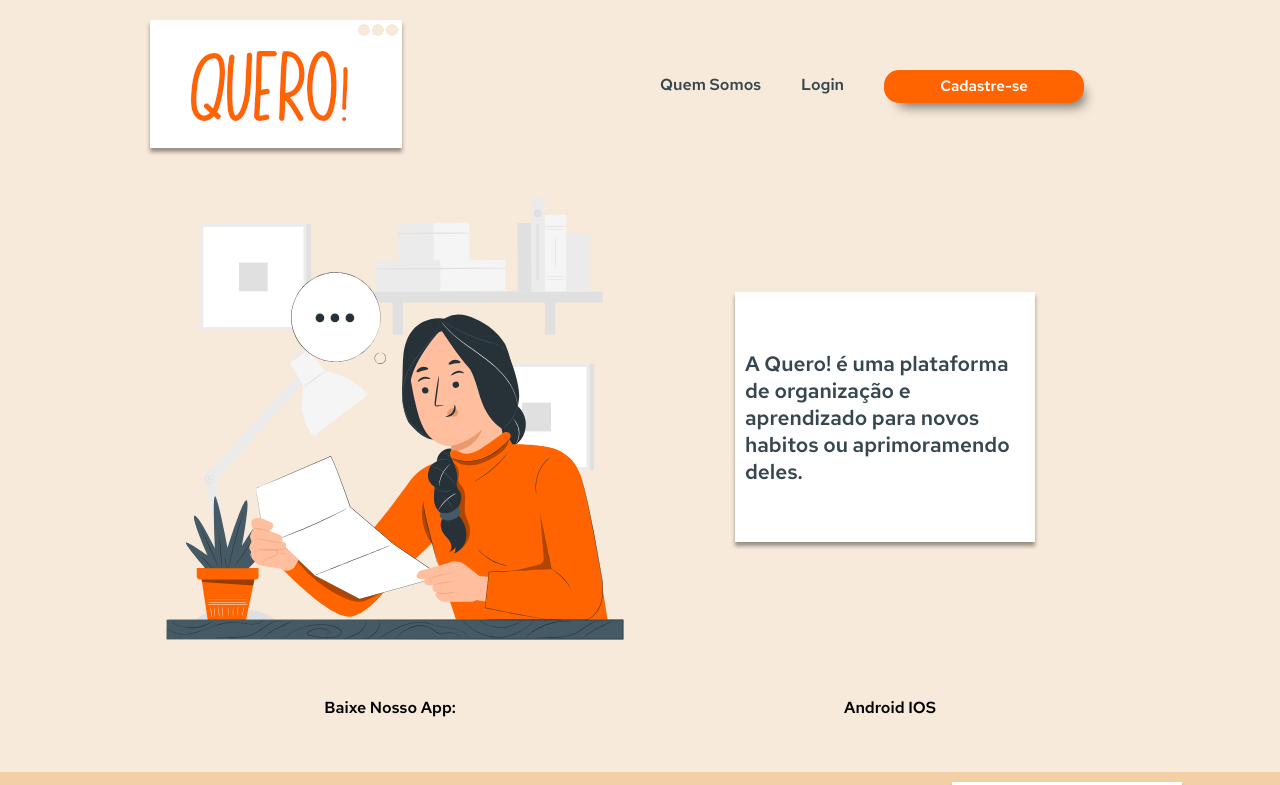
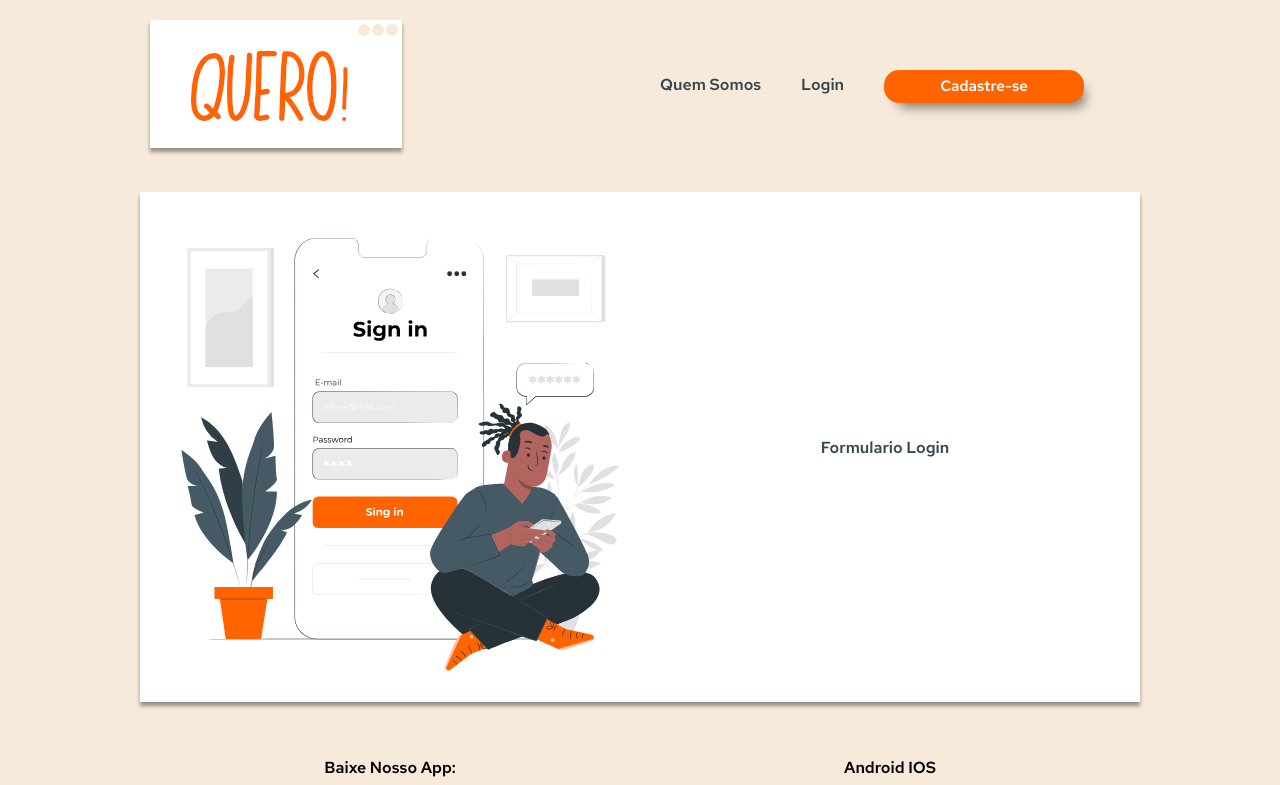
Before and after one commit to wallacesfos/projeto-gestao-de-habitos, a React (Create React App) app: page / in a window 1280 px wide. Shown: the top 785 px of the page. Built offline with nearby package versions, Linux system fonts and the light colour scheme.

Commit message:
fix: corretion style pagesSyles

```diff
--- a/src/Pages/Login/index.jsx
+++ b/src/Pages/Login/index.jsx
@@ -1,6 +1,6 @@
 import Nav from "../../Components/Nav";
 import logo from "../../Utils/Assets/logo.png";
-import svg1 from "../../Utils/Assets/svg1.svg";
+import signin from "../../Utils/Assets/Signin.svg";
 import {
   Container,
   ContainerApp,
@@ -22,14 +22,9 @@ export default function Login() {
         </ContainerNav>
         <Section>
           <div>
-            <img src={svg1} alt="Lendo um resumo da Quero!" />
+            <img src={signin} alt="Lendo um resumo da Quero!" />
           </div>
-          <div>
-            <div className="card">
-              A Quero! é uma plataforma de organização e aprendizado para novos
-              habitos ou aprimoramendo deles.
-            </div>
-          </div>
+          <div>Formulario Login</div>
         </Section>
         <ContainerApp>
           <div>Baixe Nosso App:</div>
--- a/src/Pages/pagesStyle.js
+++ b/src/Pages/pagesStyle.js
@@ -34,11 +34,18 @@ export const Section = styled.div`
   padding: 10px;
   display: flex;
   flex-direction: column;
+  background-color: #ffffff;
+  -webkit-box-shadow: 0px 4px 4px 0px rgba(0, 0, 0, 0.4);
+  box-shadow: 0px 4px 4px 0px rgba(0, 0, 0, 0.4);
+  margin: 30px 0px;
   div {
     flex-basis: 100%;
     display: flex;
     justify-content: center;
     align-items: center;
+    color: var(--color-cinzaEscuro);
+    font-family: "Red Hat Text", Arial, Helvetica, sans-serif;
+    font-weight: 600;
   }
   .card {
     width: 90%;
```
Also changed, not shown: src/Utils/Assets/Signin.svg (added).
